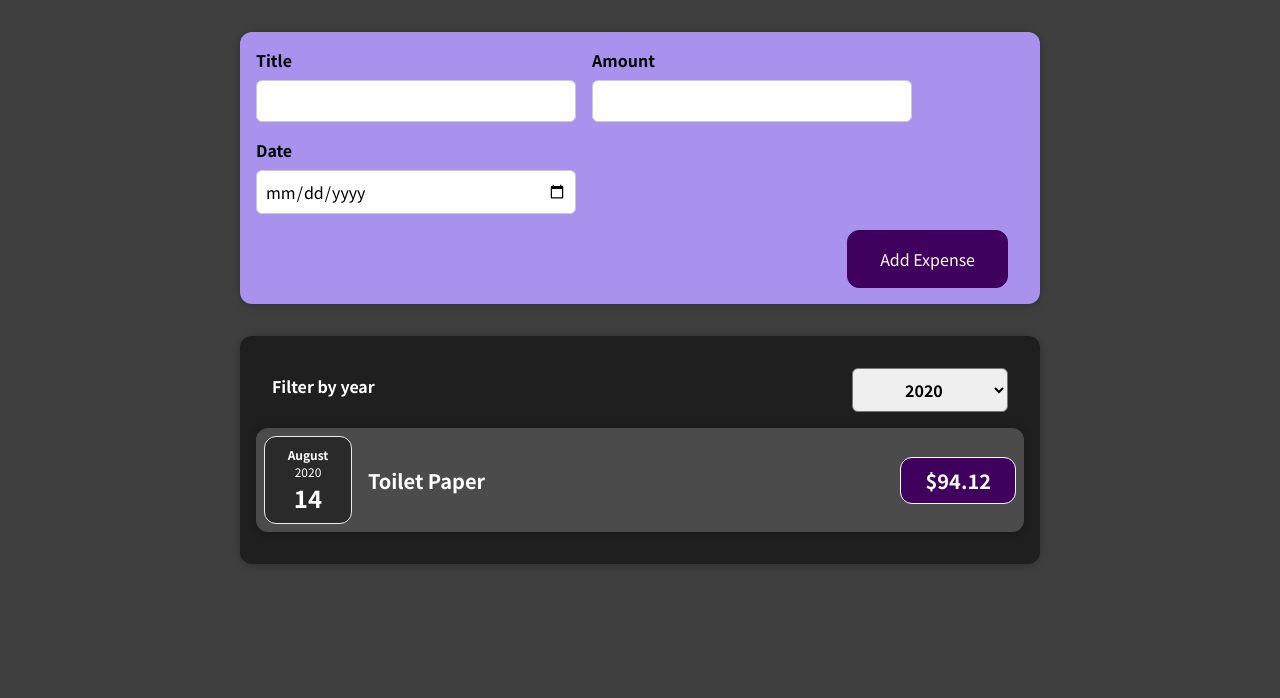
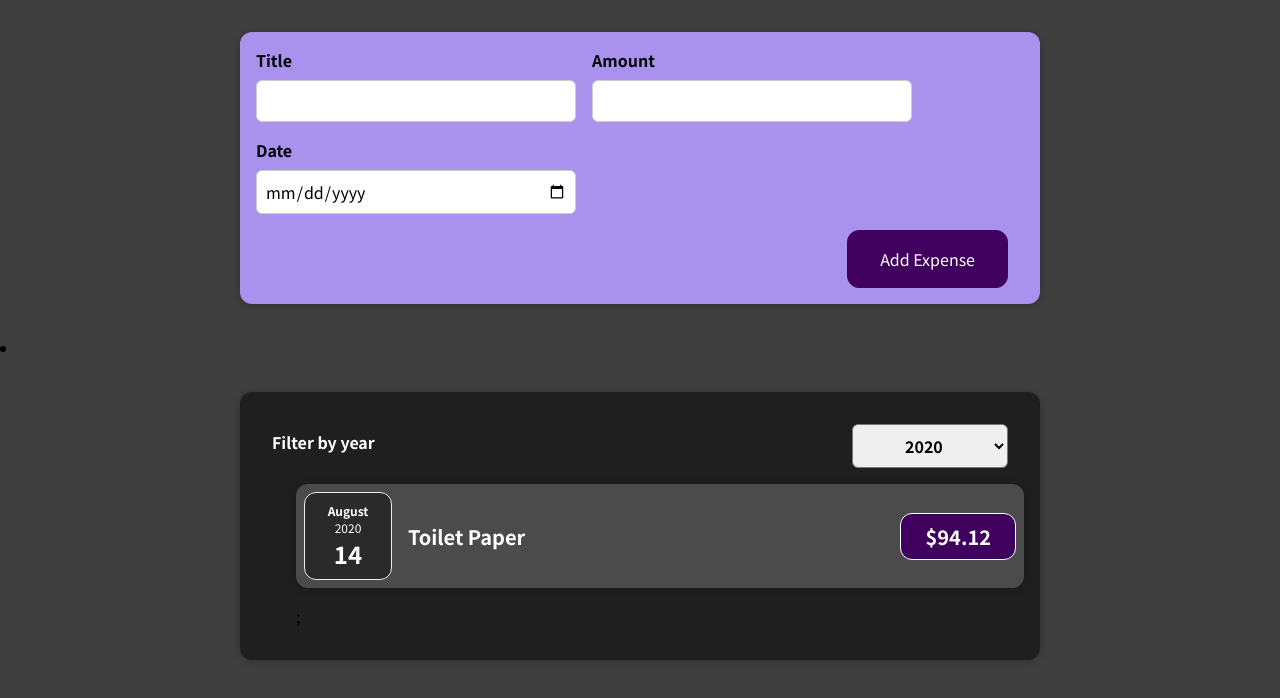
Before and after one commit to ErfoJS/react-course, a React (Create React App) app in the folder first-course-app/: page / in a window 1280 px wide. Shown: the top 698 px of the page. Built offline with nearby package versions, Linux system fonts and the light colour scheme.

Commit message:
Added ExpensesList.js and ExpensesList.css. Conditional logic inside.

```diff
--- a/first-course-app/src/components/Expenses/ExpensesCombine.js
+++ b/first-course-app/src/components/Expenses/ExpensesCombine.js
@@ -3,38 +3,32 @@
 import Card from "../UI/Card";
 import Filter from "./ExpensesFilter.js";
 import { useState } from "react";
+import ExpensesList from "./ExpensesList.js";
 
 function ExpensesCombine(props) {
   const [inputedYear, setYear] = useState("2020");
 
   const FilterDataHandler = (inputedYear) => {
     setYear(inputedYear);
-    console.log(inputedYear);
+    //console.log(inputedYear);
   };
 
   const filterdExpenses = props.items.filter(
     (expense) => expense.date.getFullYear() === +inputedYear
   );
 
-  let filterLogic = <p>No expenses found.</p>;
-  if (filterdExpenses.length > 0) {
-    filterLogic = filterdExpenses.map((expense) => (
-      <ExpenseItem
-        key={expense.id}
-        title={expense.title}
-        amount={expense.amount}
-        date={expense.date}
-      />
-    ));
-  }
-
   return (
-    <div>
-      <Card className="expenses">
-        <Filter yearDefault={inputedYear} onFilterHandler={FilterDataHandler} />
-        {filterLogic}
-      </Card>
-    </div>
+    <li>
+      <div>
+        <Card className="expenses">
+          <Filter
+            yearDefault={inputedYear}
+            onFilterHandler={FilterDataHandler}
+          />
+          <ExpensesList items={filterdExpenses} />
+        </Card>
+      </div>
+    </li>
   );
 }
 export default ExpensesCombine;
--- /dev/null
+++ b/first-course-app/src/components/Expenses/ExpensesList.js
@@ -0,0 +1,23 @@
+import ExpenseItem from "./ExpenseItem";
+import "./Styles/ExpensesList.css";
+
+const ExpensesList = (props) => {
+  if (props.items.length === 0) {
+    return <h2 className="expenses-list__fallback">Found no expenses.</h2>;
+  }
+  return (
+    <ul className="expense-list">
+      {props.items.map((expense) => (
+        <ExpenseItem
+          key={expense.id}
+          title={expense.title}
+          amount={expense.amount}
+          date={expense.date}
+        />
+      ))}
+      ;
+    </ul>
+  );
+};
+
+export default ExpensesList;
--- /dev/null
+++ b/first-course-app/src/components/Expenses/Styles/ExpensesList.css
@@ -0,0 +1,9 @@
+.expenses-list {
+    list-style: none;
+    padding: 0;
+}
+
+.expenses-list__fallback {
+    color: white;
+    text-align: center;
+}
```
